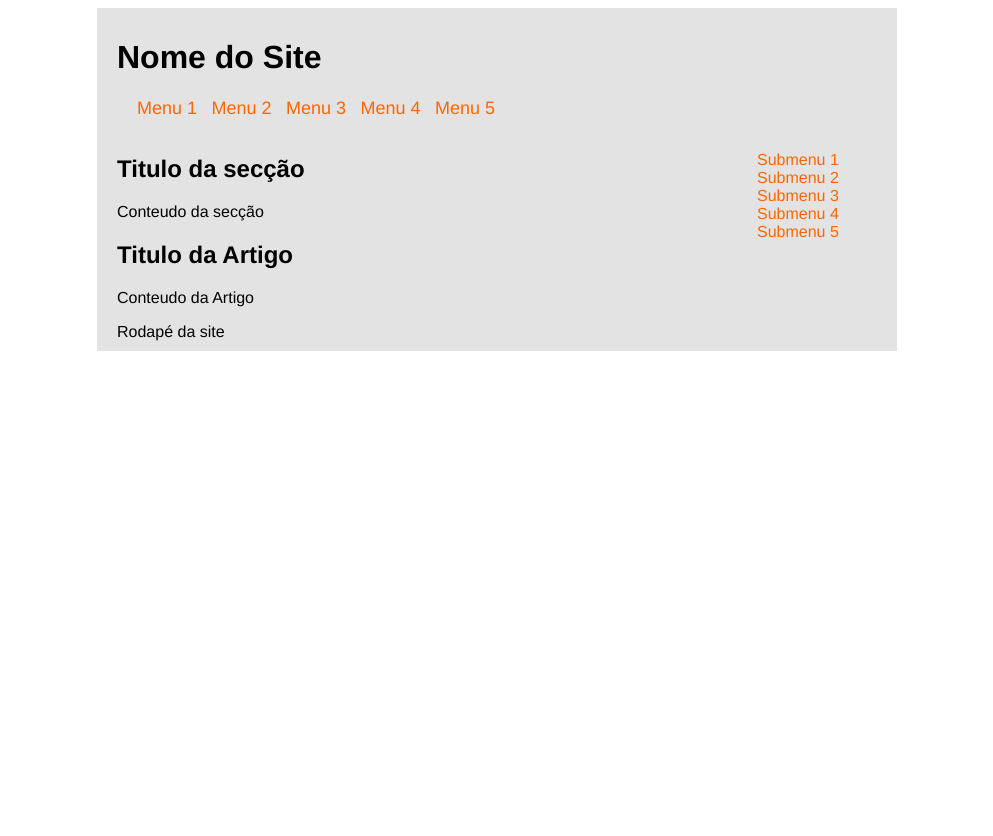
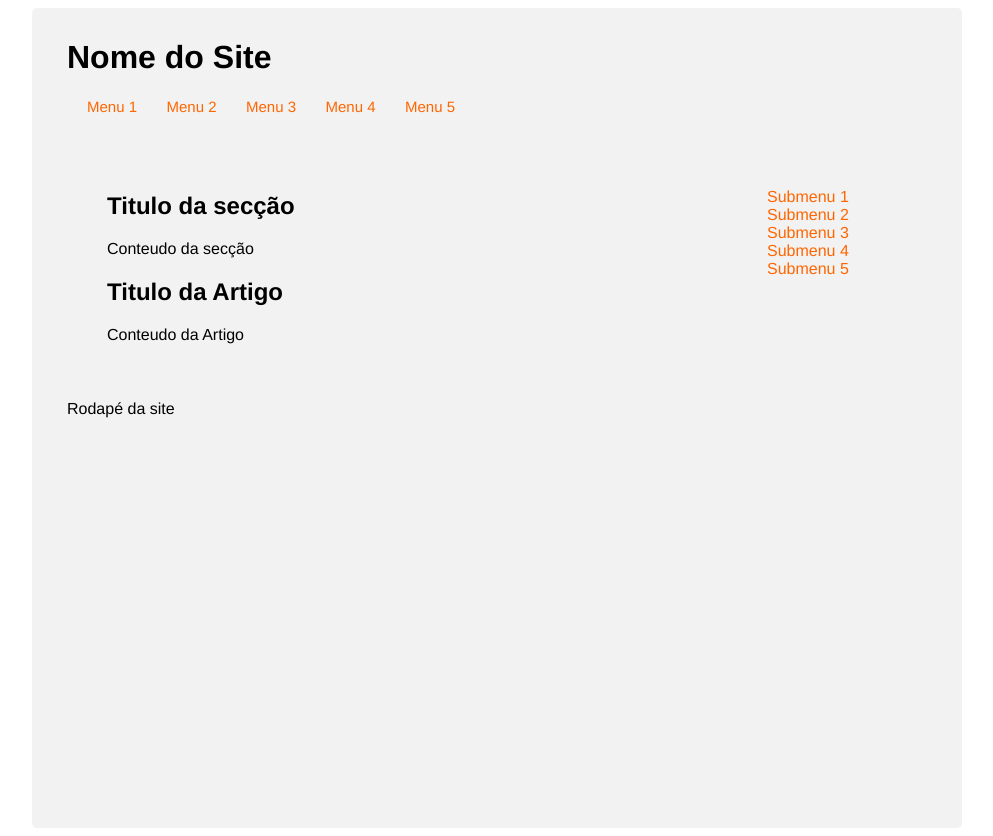
Before and after one commit to mixcopia/teste, a PHP site: page /index2.html in a window 1280 px wide. Shown: the whole page, without its empty margins (143-1136 px from the left). Before the commit the page ends 351 px from the top, so only its background shows below. Run offline with PHP 8.4, Linux system fonts and the light colour scheme.

Commit message:
varias mudanças

```diff
--- a/css/css.css
+++ b/css/css.css
@@ -1,28 +1,37 @@
 body{
 	font-family: Helvetica, sans-serif; // fontes
-
 }
 
 a:link, a:visited{
-	color: #ff6600;
-	text-decoration: none;
+        color: #ff6600;
+        text-decoration: none;
+}
+
+#superior {
+        height: 10px;
+        background-color: White;
+
+}
+#superior img{
+        width: 135px;
+        margin-top: -35px;
 }
 
 #wrap{
-	width: 760px; /*largura*/
+	width: 860px; /*largura*/
 	margin: auto; /*centralização*/
-	background: #e3e3e3; /*cor do fundo div*/
-	padding: 10px 20px; /*espaçamento do texto - borda do conteúdo */
-
+	background: #White; /*cor do fundo div*/
+	padding: 10px 35px; /*espaçamento do texto - borda do conteúdo */
+             height: 800px;
 }
 
 header nav ul{
-	list-style: none; /*Tirar marcação das li*/
-	padding-left: 20px; /*espaçamentos do Menu*/
+            list-style: none; /*Tirar marcação das li*/
+            padding-left: 20px; /*espaçamentos do Menu*/
 }
 header nav ul li{
-	display: inline-block; /*Menu ao lado do outro*/
-	margin-right: 10px; /*espaçamento a direita*/
+	display: inline-flex; /*Menu ao lado do outro*/
+	margin-right: 25px; /*espaçamento a direita*/
 }
 
 aside ul li{
@@ -30,13 +39,14 @@ aside ul li{
 }
 
 header nav ul li a{
-	font-size: 18px;
-	color: #ff6600;
+	font-size: 15px;
+	color: #ff6630;
 }
 
 #content{
 	float: left;
-	width: 600px;
+	width: 540px;
+
 }
 #sidebar{
 	float: right;
@@ -50,3 +60,58 @@ header nav ul li a{
 footer{
 	clear: both;
 }
+
+h3{
+    text-align: center;
+}
+
+.button1 { /* button */
+    background-color: #4CAF50; /* Green */
+    border: none;
+    color: white;
+    padding: 16px 32px;
+    text-align: center;
+    text-decoration: none;
+    display: inline-block;
+    font-size: 13px;
+    margin: 4px 2px;
+    width: 35%;
+
+    -webkit-transition-duration: 0.4s; /* Safari */
+    transition-duration: 0.4s;
+    cursor: pointer;
+    background-color: white;
+    color: black;
+    border: 2px solid #4CAF50;
+}
+
+.button1:hover { /* button */
+    background-color: #4CAF50;
+    color: white;
+}
+
+div {
+    border-radius: 5px;
+    background-color: #f2f2f2;
+    padding: 40px;
+}
+
+input[type=text], select {
+    width: 50%;
+    padding: 12px 20px;
+    margin: 8px 0;
+    display: inline-block;
+    border: 1px solid #ccc;
+    border-radius: 4px;
+    box-sizing: border-box;
+}
+
+input[type=password], select {
+    width: 50%;
+    padding: 12px 20px;
+    margin: 8px 0;
+    display: inline-block;
+    border: 1px solid #ccc;
+    border-radius: 4px;
+    box-sizing: border-box;
+}
```
